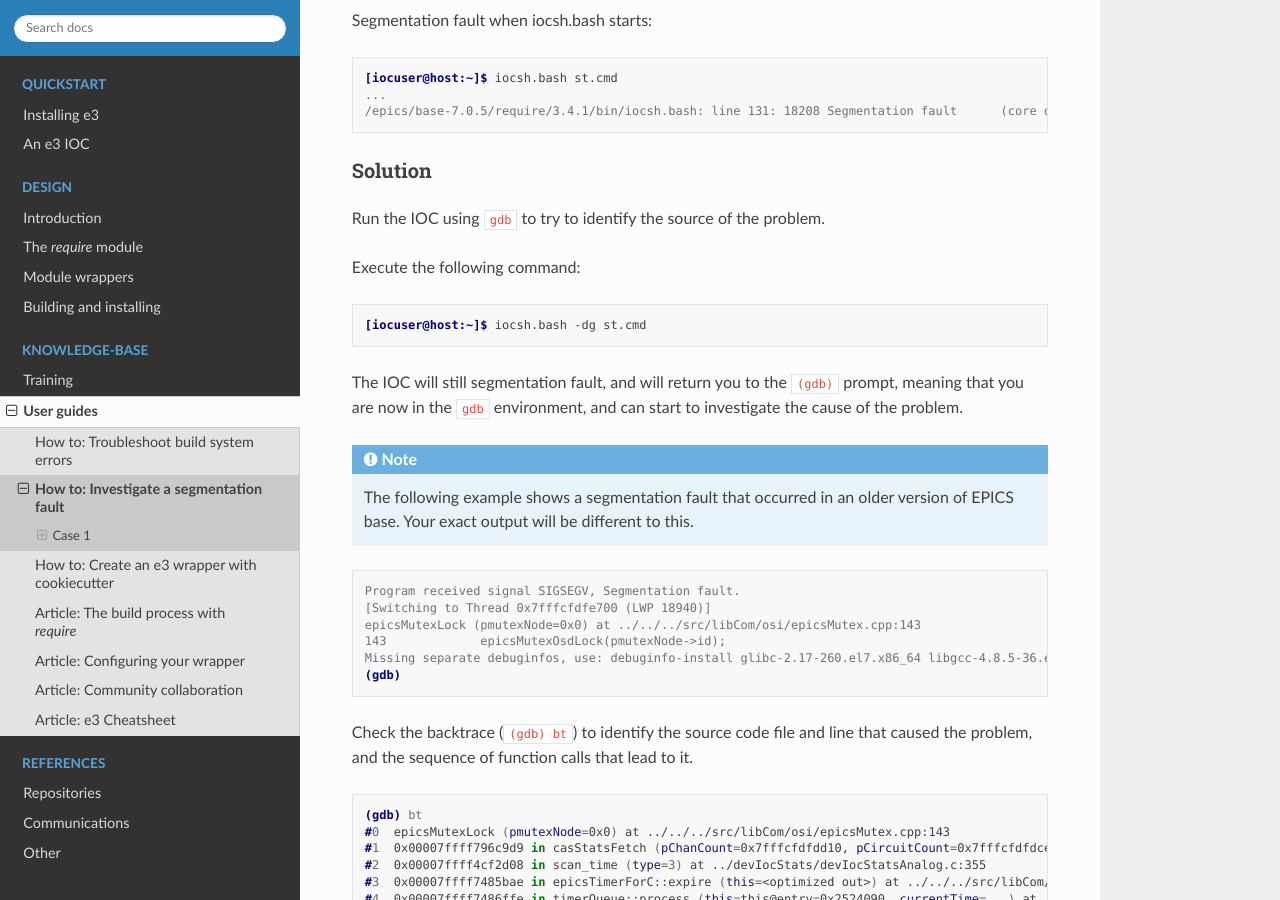
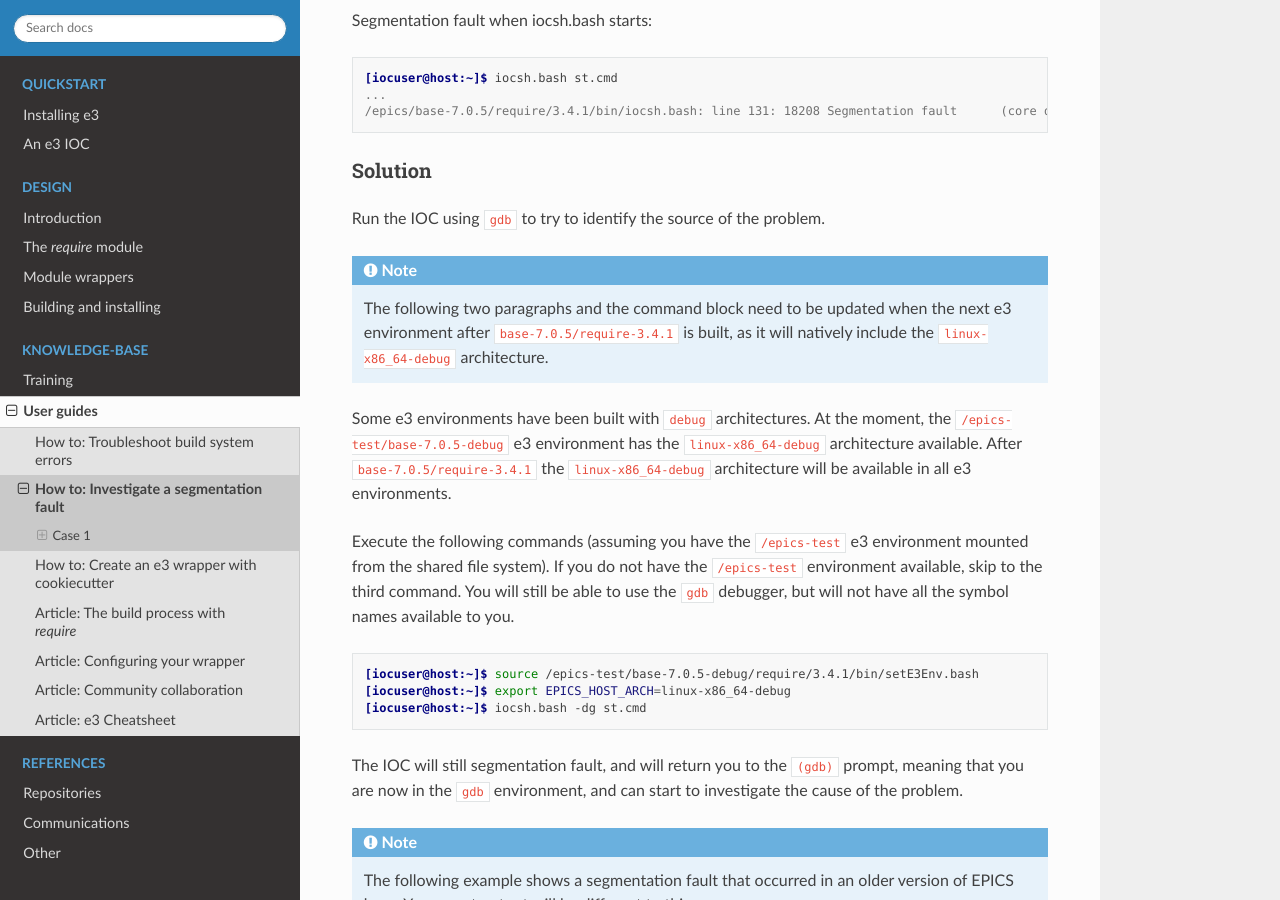
Before and after one commit to ttkorhonen/e3pages, a Sphinx documentation site: the page built from docs/kb/guide/articles/2_segfault.md, in a window 1280 px wide and 900 px high, scrolled down 257 px. Built offline with Sphinx 7.4.7 and the Read the Docs theme 2.0.0, drawn with Linux system fonts in a browser that asks for light colours.

Commit message:
Add information about debug architectures

````diff
--- a/docs/kb/guide/articles/2_segfault.md
+++ b/docs/kb/guide/articles/2_segfault.md
@@ -16,9 +16,26 @@
 
 Run the IOC using `gdb` to try to identify the source of the problem.
 
-Execute the following command:
+:::{note}
+The following two paragraphs and the command block need to be updated
+when the next e3 environment after `base-7.0.5/require-3.4.1` is built, as it
+will natively include the `linux-x86_64-debug` architecture.
+:::
+
+Some e3 environments have been built with `debug` architectures. At the moment,
+the `/epics-test/base-7.0.5-debug` e3 environment has the `linux-x86_64-debug`
+architecture available. After `base-7.0.5/require-3.4.1` the
+`linux-x86_64-debug` architecture will be available in all e3 environments.
+
+Execute the following commands (assuming you have the `/epics-test` e3
+environment mounted from the shared file system). If you do not have the
+`/epics-test` environment available, skip to the third command. You will still
+be able to use the `gdb` debugger, but will not have all the symbol names
+available to you.
 
 ```console
+[iocuser@host:~]$ source /epics-test/base-7.0.5-debug/require/3.4.1/bin/setE3Env.bash
+[iocuser@host:~]$ export EPICS_HOST_ARCH=linux-x86_64-debug
 [iocuser@host:~]$ iocsh.bash -dg st.cmd
 ```
 
````
